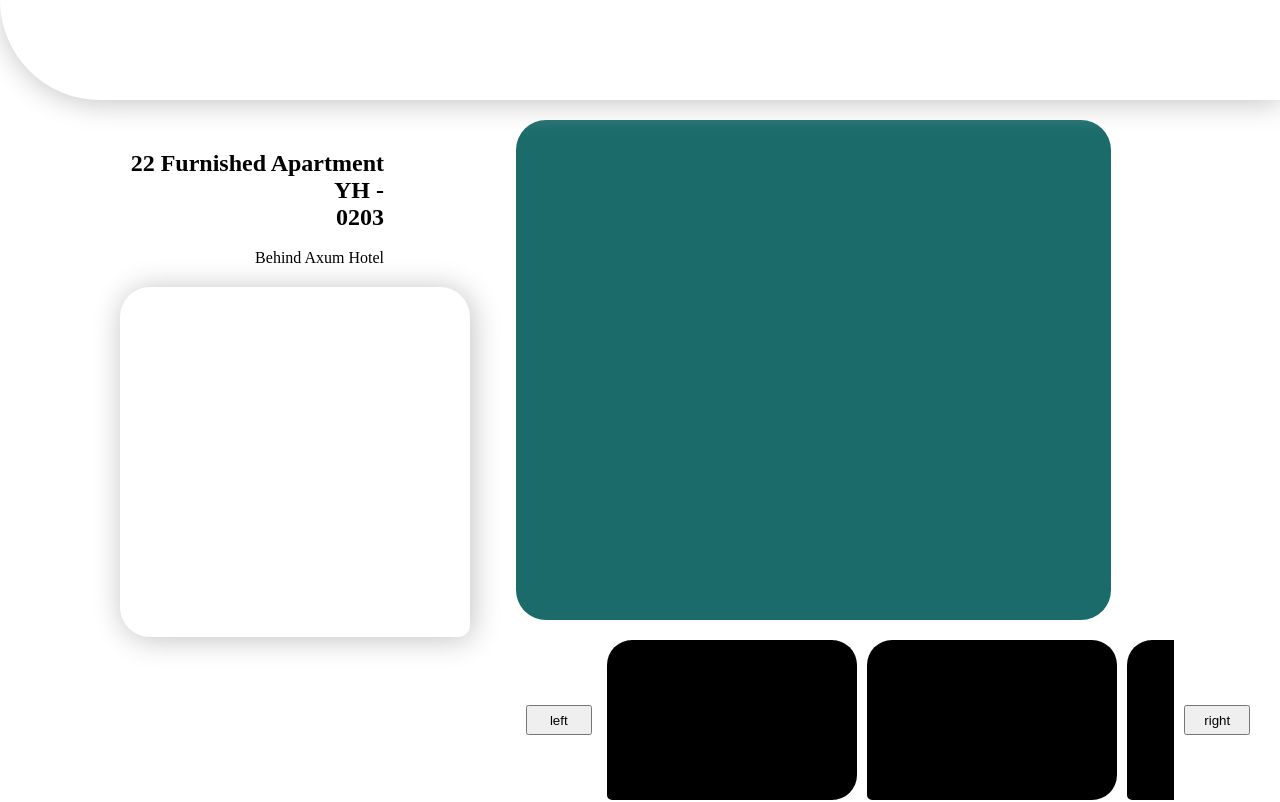
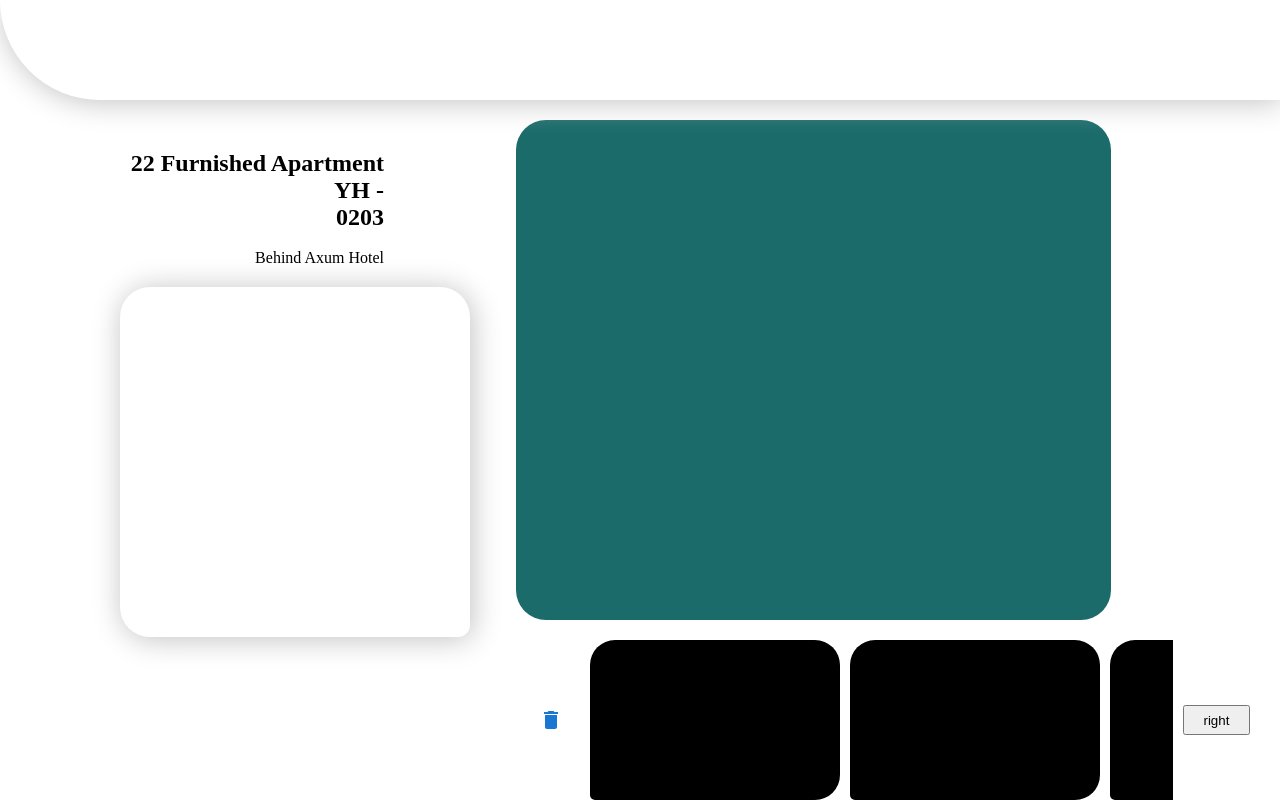
Before and after one commit to nahommb/Photo-Studio, a React (Vite) app: page /detail in a window 1280 px wide. Shown: the top 802 px of the page. Built offline with nearby package versions, Linux system fonts and the light colour scheme.

Commit message:
some changes

```diff
--- a/package.json
+++ b/package.json
@@ -10,6 +10,10 @@
     "preview": "vite preview"
   },
   "dependencies": {
+    "@emotion/react": "^11.11.3",
+    "@emotion/styled": "^11.11.0",
+    "@mui/icons-material": "^5.15.11",
+    "@mui/material": "^5.15.11",
     "react": "^18.2.0",
     "react-dom": "^18.2.0",
     "react-router-dom": "^6.22.1"
--- a/src/detail/detail-one.jsx
+++ b/src/detail/detail-one.jsx
@@ -1,6 +1,7 @@
 import DetailForm from "./detail-form"
 import React from "react";
-
+import { Delete } from "@mui/icons-material";
+import { Button } from "@mui/material";
 
 class DetailOne extends React.Component {
 
@@ -33,7 +34,7 @@ class DetailOne extends React.Component {
          <div className="detail-one-item-2">
               <div className="photo-1"></div>
               <div className="scroll-container">
-                <button onClick={this.scrollToLeft}>left</button>
+                <Button onClick={this.scrollToLeft}> <Delete/> </Button>
                   <div id = "scrollTarget" className="scroll-photo">
                          <div></div>
                          <div></div>
```
Also changed, not shown: 1 other file (tests, documents, lock files or other folders).
